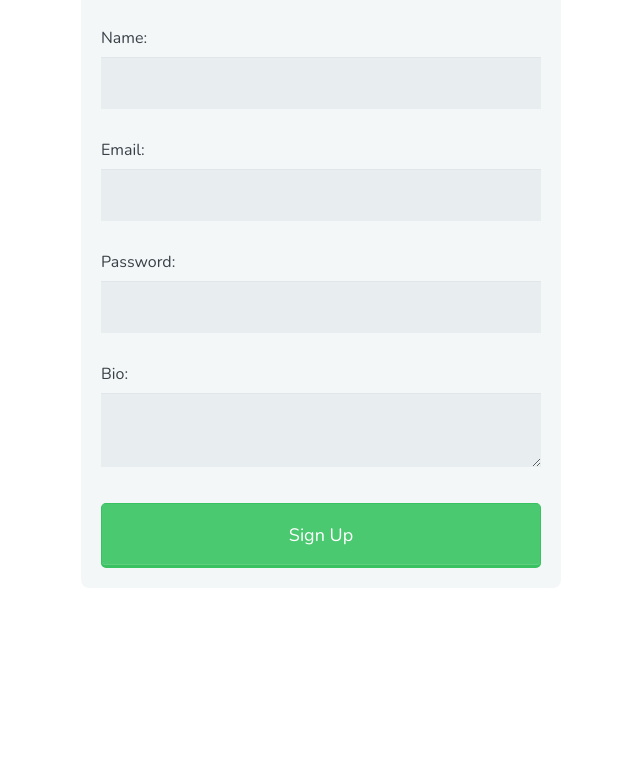
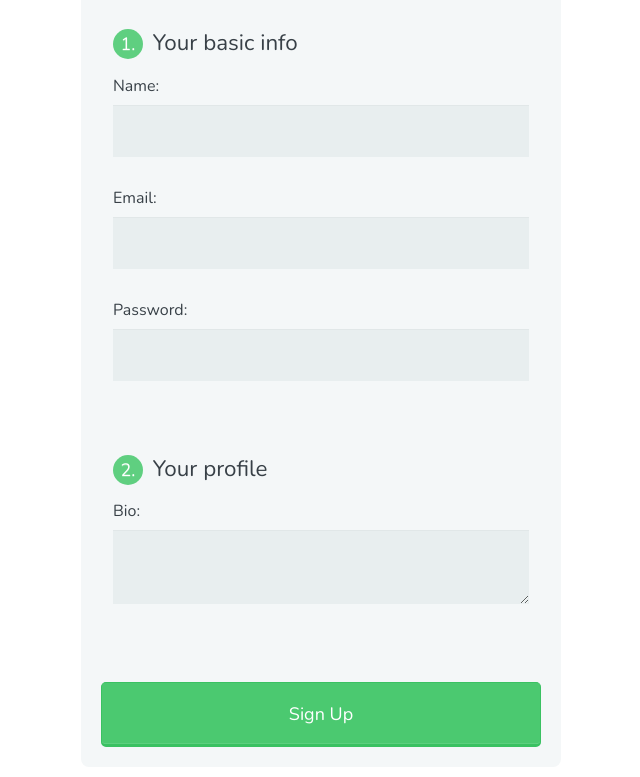
Before and after one commit to AshleyU/Sign-Up-Form, a plain HTML site: page index.html in a window 1280 px wide. Shown: the part 66-843 px from the top of the page, without its empty margins (319-959 px from the left). Before the commit the page ends 800 px from the top, so only its background shows below. Drawn offline with nearby package versions, Linux system fonts and the light colour scheme.

Commit message:
Added legends
Added legends with numbers to label each section

```diff
--- a/index.html
+++ b/index.html
@@ -14,6 +14,10 @@
 
         <h1>Sign Up</h1>
 
+        <fieldset>
+
+            <legend><span class="number">1.</span> Your basic info</legend>
+
             <label for="name">Name:</label>
             <input type="text" id="name" name="user_name">
 
@@ -23,8 +27,16 @@
             <label for="password">Password:</label>
             <input type="password" id="password" name="user_password">
 
+        </fieldset>
+
+        <fieldset>
+
+             <legend><span class="number">2.</span> Your profile</legend>
+
             <label for="bio">Bio:</label>
             <textarea id="bio" name="user_bio"></textarea>
+
+        </fieldset>
 
         <button type="submit">Sign Up</button>
 
```
Lines whose indentation alone changed are shown as unchanged.
